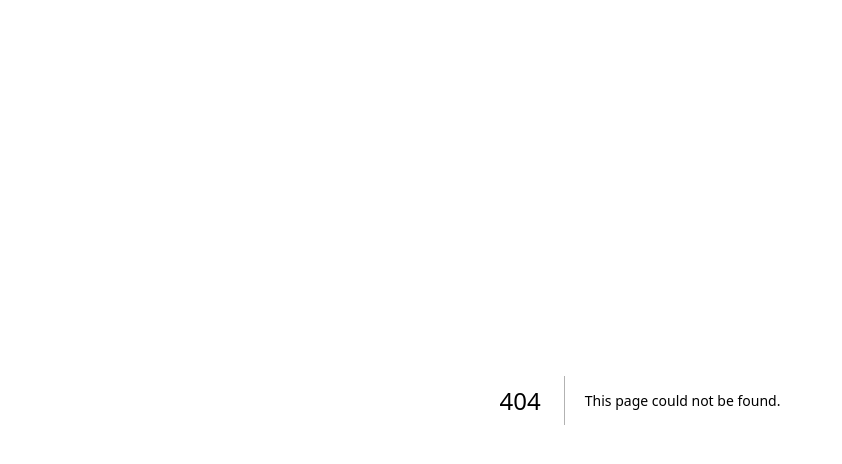
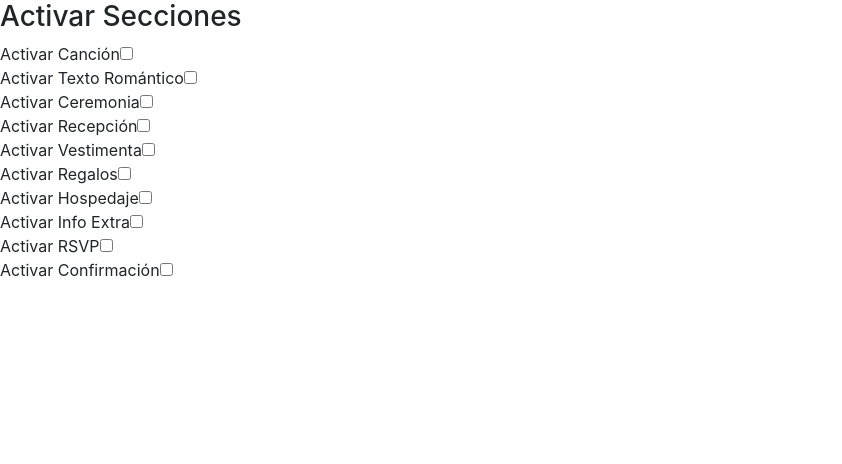
Before and after one commit to lportillo13/dw, a Next.js app: page /dashboard/ActivarSecciones in a window 1280 px wide. Before the commit this address had no page. Shown: the top 464 px of the page, without its empty margins (0-842 px from the left). Built offline with nearby package versions, Linux system fonts and the light colour scheme.

Commit message:
Dashboard Organized 5

```diff
--- /dev/null
+++ b/pages/dashboard/ActivarSecciones.js
@@ -0,0 +1,99 @@
+import React from 'react';
+
+export default function ActivarSecciones({ formData = {}, handleChange }) {
+  return (
+    <div>
+      <h3>Activar Secciones</h3>
+      <div className="form-group">
+        <label>Activar Canción</label>
+        <input
+          type="checkbox"
+          name="activar_cancion"
+          checked={Boolean(formData.activar_cancion)}
+          onChange={handleChange}
+        />
+      </div>
+      <div className="form-group">
+        <label>Activar Texto Romántico</label>
+        <input
+          type="checkbox"
+          name="activar_texto_romantico"
+          checked={Boolean(formData.activar_texto_romantico)}
+          onChange={handleChange}
+        />
+      </div>
+      <div className="form-group">
+        <label>Activar Ceremonia</label>
+        <input
+          type="checkbox"
+          name="activar_ceremonia"
+          checked={Boolean(formData.activar_ceremonia)}
+          onChange={handleChange}
+        />
+      </div>
+      <div className="form-group">
+        <label>Activar Recepción</label>
+        <input
+          type="checkbox"
+          name="activar_recepcion"
+          checked={Boolean(formData.activar_recepcion)}
+          onChange={handleChange}
+        />
+      </div>
+      <div className="form-group">
+        <label>Activar Vestimenta</label>
+        <input
+          type="checkbox"
+          name="activar_vestimenta"
+          checked={Boolean(formData.activar_vestimenta)}
+          onChange={handleChange}
+        />
+      </div>
+      <div className="form-group">
+        <label>Activar Regalos</label>
+        <input
+          type="checkbox"
+          name="activar_regalo"
+          checked={Boolean(formData.activar_regalo)}
+          onChange={handleChange}
+        />
+      </div>
+      <div className="form-group">
+        <label>Activar Hospedaje</label>
+        <input
+          type="checkbox"
+          name="activar_hospedaje"
+          checked={Boolean(formData.activar_hospedaje)}
+          onChange={handleChange}
+        />
+      </div>
+      <div className="form-group">
+        <label>Activar Info Extra</label>
+        <input
+          type="checkbox"
+          name="activar_info_extra"
+          checked={Boolean(formData.activar_info_extra)}
+          onChange={handleChange}
+        />
+      </div>
+      <div className="form-group">
+        <label>Activar RSVP</label>
+        <input
+          type="checkbox"
+          name="activar_rsvp_button"
+          checked={Boolean(formData.activar_rsvp_button)}
+          onChange={handleChange}
+        />
+      </div>
+      <div className="form-group">
+        <label>Activar Confirmación</label>
+        <input
+          type="checkbox"
+          name="activar_confirmacion"
+          checked={Boolean(formData.activar_confirmacion)}
+          onChange={handleChange}
+        />
+      </div>
+    </div>
+  );
+}
```
Also changed, not shown: pages/dashboard/index.js (+10 -10 lines), pages/dashboard/SidebarTabs.js (line endings or trailing spaces).
